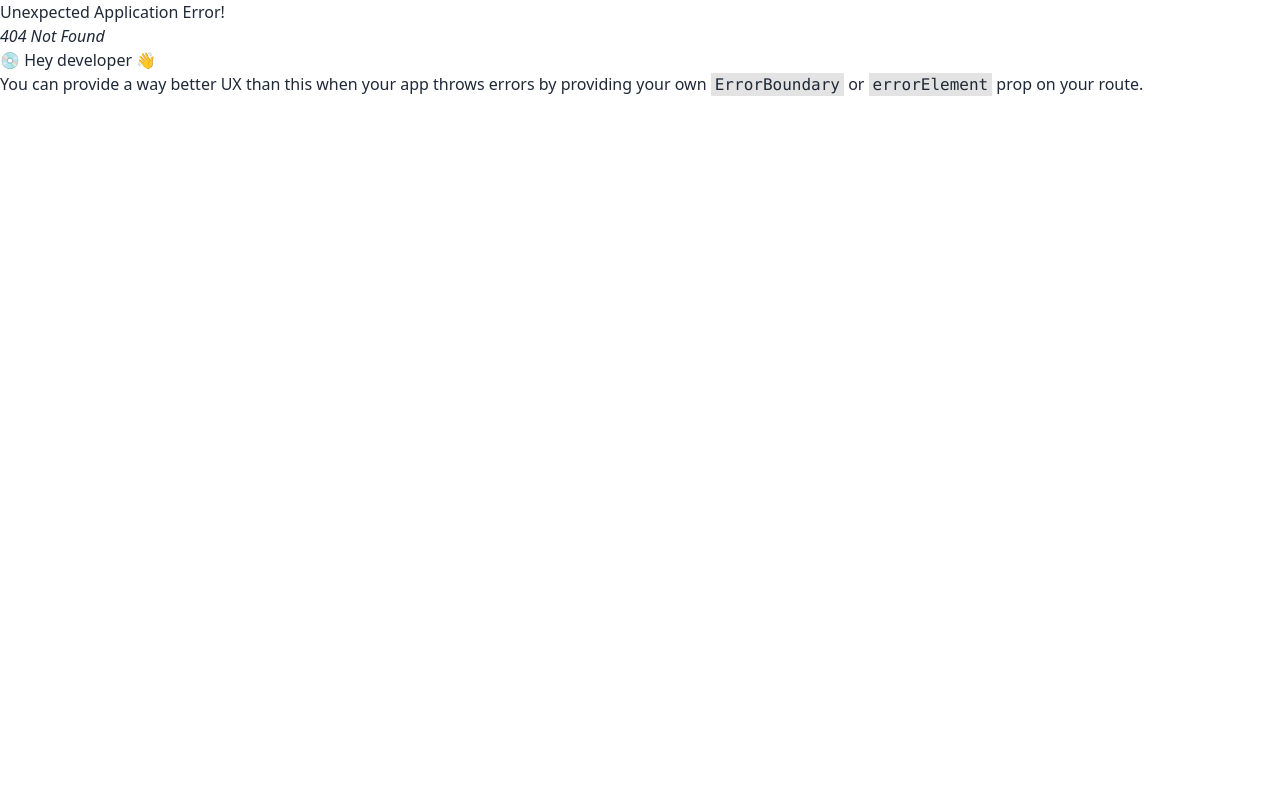
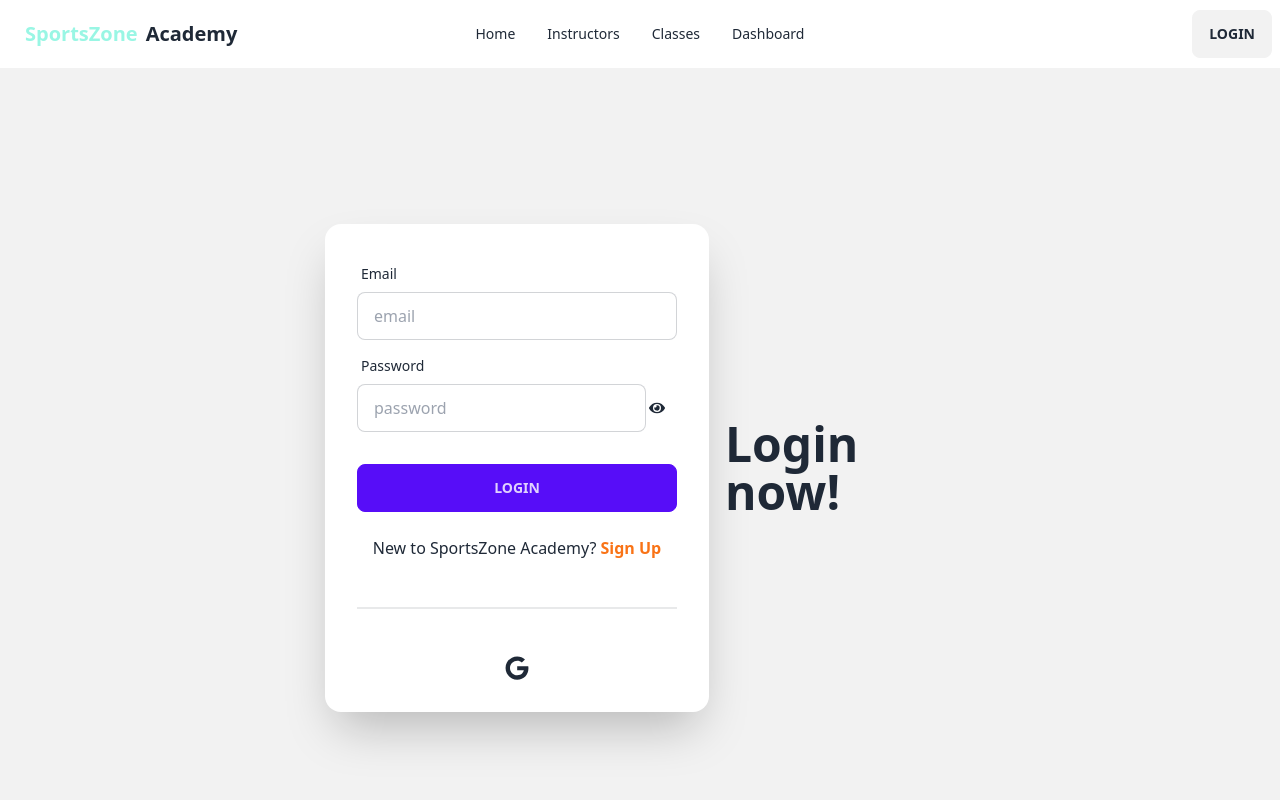
Before and after one commit to pietaa8/Summer-Camp-Client, a React (Vite) app: page /login in a window 1280 px wide. Before the commit this address had no page. Shown: the top 800 px of the page. Built offline with nearby package versions, Linux system fonts and the light colour scheme.

Commit message:
login done

```diff
--- a/package.json
+++ b/package.json
@@ -15,6 +15,7 @@
     "match-sorter": "^6.3.1",
     "react": "^18.2.0",
     "react-dom": "^18.2.0",
+    "react-icons": "^4.9.0",
     "react-router-dom": "^6.12.1",
     "sort-by": "^1.2.0"
   },
--- /dev/null
+++ b/src/pages/Login/Login.jsx
@@ -0,0 +1,74 @@
+import { Link } from "react-router-dom";
+import { FaGoogle , FaEye, FaEyeSlash } from 'react-icons/fa';
+import { useState } from "react";
+
+
+const Login = () => {
+    const [showPassword, setShowPassword]=useState(false);
+
+    const togglePasswordVisibility = () => {
+        setShowPassword(!showPassword);
+    };
+
+    const handleLogin=event=>{
+        event.preventDefault();
+        const form=event.target;
+        const email=form.email.value;
+        const password=form.password.value;
+        console.log(email,password);
+    }
+    return (
+        <div>
+            <div className="hero min-h-screen bg-base-200">
+                <div className="hero-content flex-col lg:flex-row-reverse">
+                    <div className="text-center lg:text-left">
+                        <h1 className="text-5xl font-bold">Login now!</h1>
+                    </div>
+                    <div className="card flex-shrink-0 w-full max-w-sm shadow-2xl bg-base-100">
+                        <form onSubmit={handleLogin} className="card-body">
+                            <div className="form-control">
+                                <label className="label">
+                                    <span className="label-text">Email</span>
+                                </label>
+                                <input type="email" name="email" placeholder="email" className="input input-bordered" />
+                            </div>
+                            <div className="form-control">
+                                <label className="label">
+                                    <span className="label-text">Password</span>
+                                </label>
+                                <div className="relative">
+                                    <input
+                                        type={showPassword ? "text" : "password"}
+                                        placeholder="password"
+                                        className="input input-bordered pr-10"
+                                        name="password"
+                                    />
+                                    <div
+                                        className="absolute inset-y-0 right-0 pr-3 flex items-center cursor-pointer"
+                                        onClick={togglePasswordVisibility}
+                                    >
+                                        {showPassword ? <FaEyeSlash /> : <FaEye />}
+                                    </div>
+                                </div>
+
+                            </div>
+                            <div className="form-control mt-6">
+
+                                <input className="btn btn-primary" type="submit" value="Login" />
+                            </div>
+                            <p className="my-4 text-center">New to SportsZone Academy? <Link className="font-bold text-orange-500" to='/signup'>Sign Up</Link> </p>
+                            <div className="divider"></div>
+                            <div className="flex justify-center mt-4">
+                                <FaGoogle size={24} />
+                            </div>
+
+
+                        </form>
+                    </div>
+                </div>
+            </div>
+        </div>
+    );
+};
+
+export default Login;
--- /dev/null
+++ b/src/pages/Signup/Signup.jsx
@@ -0,0 +1,11 @@
+
+
+const Signup = () => {
+    return (
+        <div>
+            <h3>Please Signup</h3>
+        </div>
+    );
+};
+
+export default Signup;
--- a/src/pages/shared/Navbar/Navbar.jsx
+++ b/src/pages/shared/Navbar/Navbar.jsx
@@ -1,3 +1,4 @@
+import { Link } from "react-router-dom";
 
 
 const Navbar = () => {
@@ -25,7 +26,7 @@
   </div>
   <div className="navbar-center hidden lg:flex">
     <ul className="menu menu-horizontal px-1">
-      <li><a>Home</a></li>
+      <li><Link to="/">Home</Link></li>
       <li><a>Instructors</a></li>
       <li><a>Classes</a></li>
 
@@ -33,7 +34,7 @@
     </ul>
   </div>
   <div className="navbar-end">
-    <a className="btn">Login</a>
+    <Link to="/login" className="btn">Login</Link>
   </div>
 </div>
 
```
Also changed, not shown: src/Routes/Routes.jsx (+10 -0 lines), 1 other file (tests, documents, lock files or other folders).
